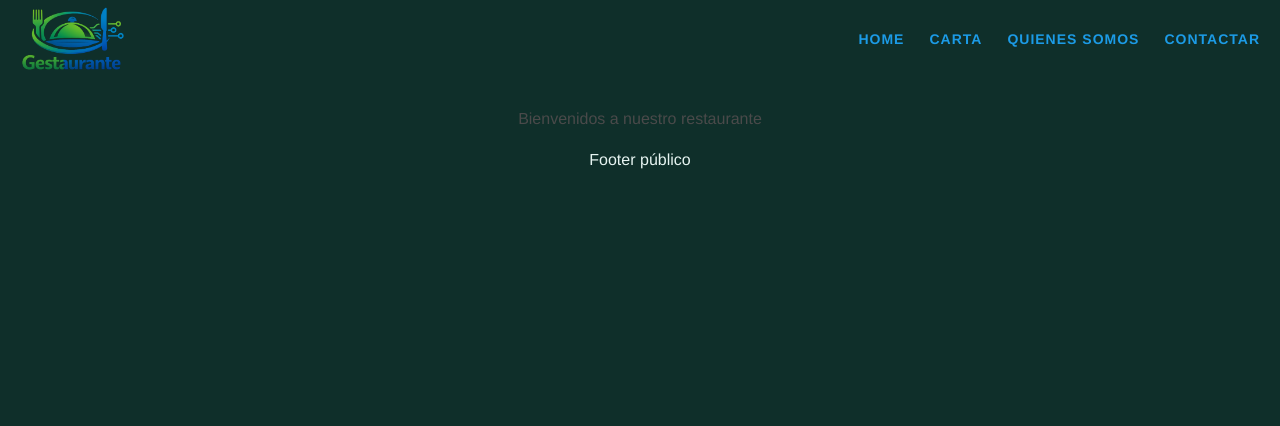
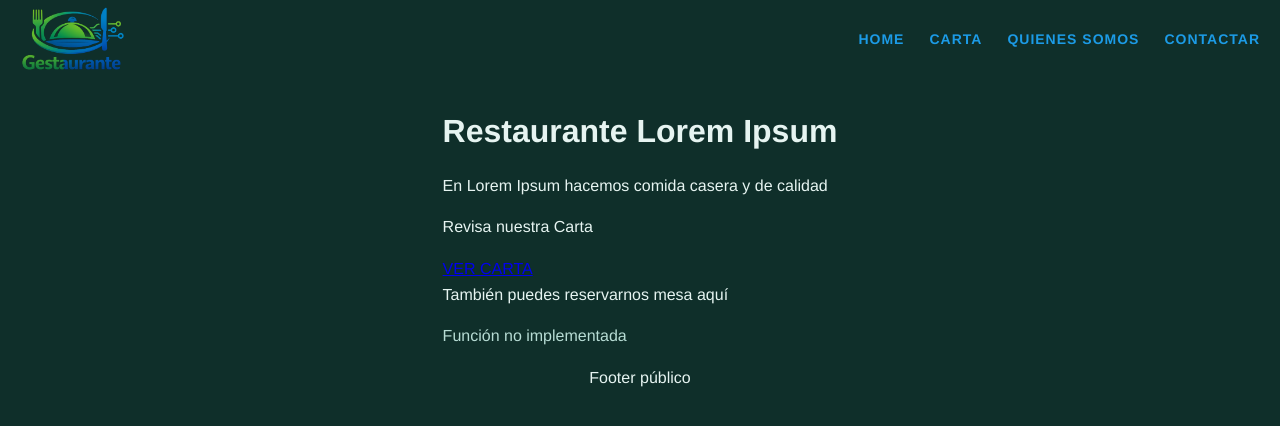
Before and after one commit to Depechejuan/gestaurante-front, a React (Vite) app: page / in a window 1280 px wide. Shown: the top 426 px of the page. Built offline with nearby package versions, Linux system fonts and the light colour scheme; no server answers.

Commit message:
actualización de estilos, layouts y registro

```diff
--- a/src/App.jsx
+++ b/src/App.jsx
@@ -17,6 +17,7 @@ import ProtectedRoute from "./Routes/ProtectedRoute";
 import LayoutCliente from './Layouts/Layout-Clientes';
 import LayoutStaff from './Layouts/Layout-Staff';
 import LayoutAdmin from './Layouts/Layout-Admin';
+import Carta from './Components/Carta';
 
 function App() {
 
@@ -34,7 +35,7 @@ function App() {
 					<Route element={<LayoutCliente />}>
 						<Route path="/" element={<Home />} />
 						<Route path="/login" element={<Login />} />
-						{/* <Route path="/order" element={<Order />} /> */}
+						<Route path="/carta" element={<Carta />} />
 					</Route>
 
 					{/* STAFF */}
--- /dev/null
+++ b/src/Components/Carta.jsx
@@ -0,0 +1,7 @@
+export default function Carta() {
+    return(
+        <>
+            <h2>Carta</h2>
+        </>
+    )
+}
--- a/src/Components/Forms/Register.jsx
+++ b/src/Components/Forms/Register.jsx
@@ -1,5 +1,6 @@
 import React, { useState } from 'react';
 import register from '../../services/register';
+import getToken from '../../services/get-token';
 
 const tipoOptions = [
     { value: 0, label: 'Administrador' },
@@ -21,6 +22,7 @@ function Register() {
     const [errors, setErrors] = useState({});
     const dniRegex = /^\d{8}-[A-Z]$/;
     const nussRegex = /^\d{2}-\d{8}-\d$/;
+    const token = getToken();
 
     const handleChange = (e) => {
         const { name, value } = e.target;
@@ -49,7 +51,7 @@ function Register() {
         e.preventDefault();
         if (!validate())
             return;
-        register(form)
+        register(form, token)
         console.log("Objeto enviado al backend:", form);
     };
 
--- a/src/Layouts/Layout-Clientes.jsx
+++ b/src/Layouts/Layout-Clientes.jsx
@@ -16,7 +16,7 @@ export default function LayoutCliente() {
                 <Logo name="customer"/>
                 <NavBar input="customer" />
             </header>
-            <main>
+            <main id="main-customer">
                 <Outlet />
             </main>
             <footer>Footer público</footer>
--- a/src/Pages/Home.jsx
+++ b/src/Pages/Home.jsx
@@ -1,10 +1,17 @@
+import { Link } from "react-router-dom";
 import Logo from "../Components/Logo";
 
 function Home() {
 
     return (
         <>
-            <p>Bienvenidos a nuestro restaurante</p>
+            <h1>Restaurante {`Lorem Ipsum`}</h1>
+            <p>En {`Lorem Ipsum`} hacemos comida casera y de calidad</p>
+            <p>Revisa nuestra Carta</p>
+            <Link to="/carta">VER CARTA </Link>
+
+            <p>También puedes reservarnos mesa aquí</p>
+            <p className="secondary-color">Función no implementada</p>
         </>
     )
 }
--- a/src/services/register.js
+++ b/src/services/register.js
@@ -1,12 +1,12 @@
 const host = import.meta.env.VITE_API_HOST;
 
-async function sendRegister(form) { // añadir TOKEN
+async function sendRegister(form, token) { // añadir TOKEN
     try {
         const response = await fetch(`${host}/admin/register`, {
             method: "POST",
             headers: {
                 "Content-Type": "application/json",
-                // Authorization: token,
+                Authorization: `Bearer ${token.token}`,
             },
             body: JSON.stringify(form),
         });
--- a/src/styles/Customer/main.css
+++ b/src/styles/Customer/main.css
@@ -25,6 +25,14 @@
 .customer > nav {
     display: flex;
     flex-direction: column;
+}
+
+#main-customer h1, #main-customer h2, #main-customer p {
+    color: var(--color-text-customer-primary);
+}
+
+.secondary-color {
+    color: var(--color-text-customer-secondary) !important;
 }
 
 .menu-icon-customer {
```
